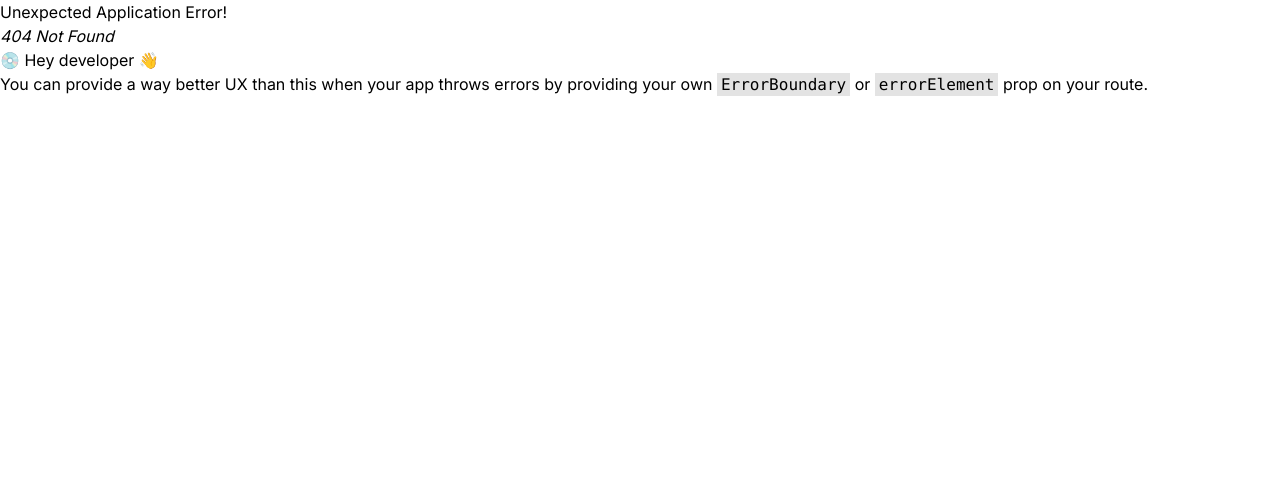
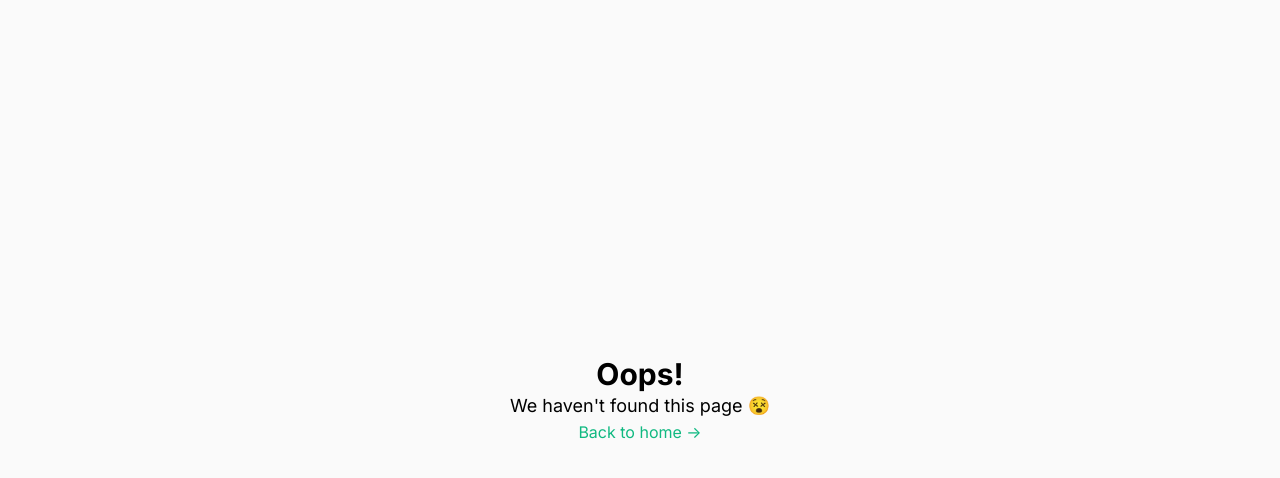
Before and after one commit to vlunaklick/moofy-commerce, a React (Vite) app: page /shop/1/microphones in a window 1280 px wide. Before the commit this address had no page. Shown: the top 478 px of the page. Built offline with nearby package versions, Linux system fonts and the light colour scheme.

Commit message:
Error page

```diff
--- a/src/components/sites/about/FormAbout.tsx
+++ b/src/components/sites/about/FormAbout.tsx
@@ -29,7 +29,7 @@ const FormAbout = (props: Props) => {
       </label>
       <input
         id="email"
-        className="p-2 w-full border outline-none border-zinc-200 rounded-md transition-colors hover:border-zinc-300 active:border-zinc-400 focus:border-zinc-400"
+        className="p-2 w-full border outline-none border-zinc-200 text-zinc-800 rounded-md transition-colors hover:border-zinc-300 active:border-zinc-400 focus:border-zinc-400"
         type="email"
         onChange={bindEmail}
         value={email}
@@ -39,7 +39,7 @@ const FormAbout = (props: Props) => {
       </label>
       <textarea
         id="message"
-        className="p-2 w-full border outline-none border-zinc-200 rounded-md transition-colors hover:border-zinc-300 active:border-zinc-400 focus:border-zinc-400"
+        className="p-2 w-full border outline-none border-zinc-200 text-zinc-800 rounded-md transition-colors hover:border-zinc-300 active:border-zinc-400 focus:border-zinc-400"
         rows={5}
         onChange={bindMessage}
         value={message}
--- a/src/components/sites/about/FormNewsletterAbout.tsx
+++ b/src/components/sites/about/FormNewsletterAbout.tsx
@@ -26,7 +26,7 @@ const FormNewsletterAbout = ({ text = 'placeholder' }: Props) => {
       </p>
       <form className="flex flex-col gap-2" onSubmit={handleSubmit}>
         <input
-          className="p-2 w-full border outline-none border-zinc-200 rounded-md transition-colors hover:border-zinc-300 active:border-zinc-400 focus:border-zinc-400"
+          className="p-2 w-full border outline-none border-zinc-200 text-zinc-800 rounded-md transition-colors hover:border-zinc-300 active:border-zinc-400 focus:border-zinc-400"
           placeholder={'Email'}
           type="text"
           value={email}
--- a/src/main.tsx
+++ b/src/main.tsx
@@ -7,6 +7,7 @@ import Home from './pages/Home'
 import About from './pages/About'
 import Shop from './pages/Shop'
 import Cart from './pages/Cart'
+import Error from './pages/Error'
 
 const router = createBrowserRouter([
   {
@@ -25,6 +26,10 @@ const router = createBrowserRouter([
     path: '/cart',
     element: <Cart />,
   },
+  {
+    path: '*',
+    element: <Error />,
+  },
 ])
 
 ReactDOM.createRoot(document.getElementById('root') as HTMLElement).render(
--- /dev/null
+++ b/src/pages/Error.tsx
@@ -0,0 +1,20 @@
+import { Link } from 'react-router-dom'
+
+type Props = {}
+
+const Error = (props: Props) => {
+  return (
+    <div className="bg-zinc-50 h-screen w-full flex flex-col items-center justify-center">
+      <h1 className="text-3xl font-bold">Oops!</h1>
+      <p className="text-lg">We haven't found this page 😵</p>
+      <Link
+        className="text-emerald-500 hover:text-emerald-700 transition-colors duration-300"
+        to={'/'}
+      >
+        Back to home -{'>'}
+      </Link>
+    </div>
+  )
+}
+
+export default Error
```
